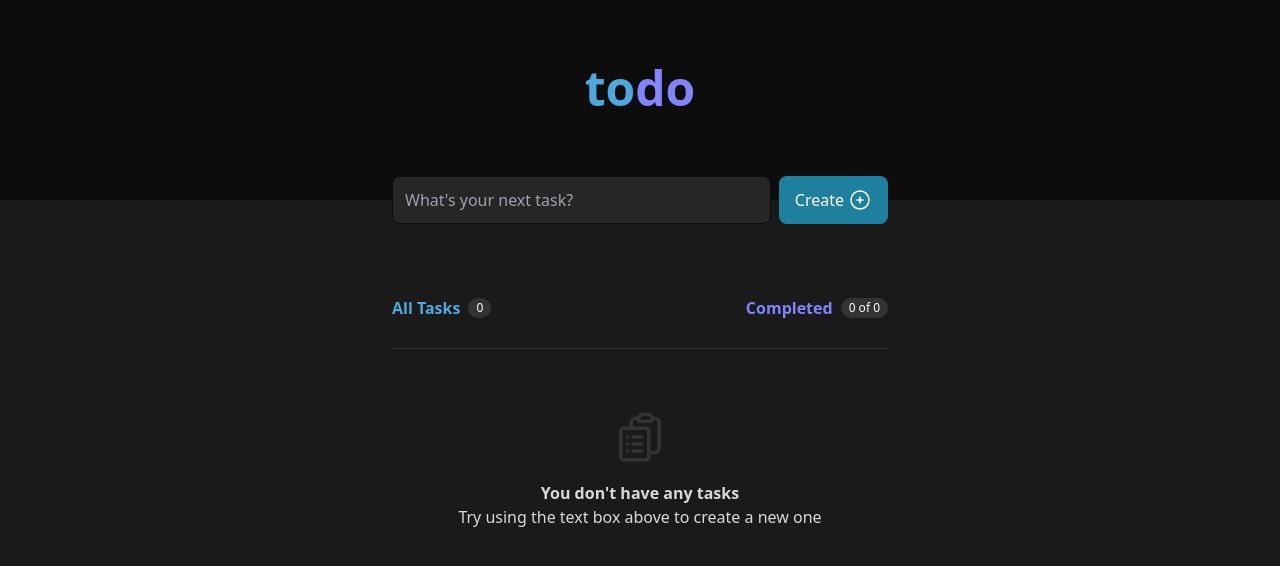
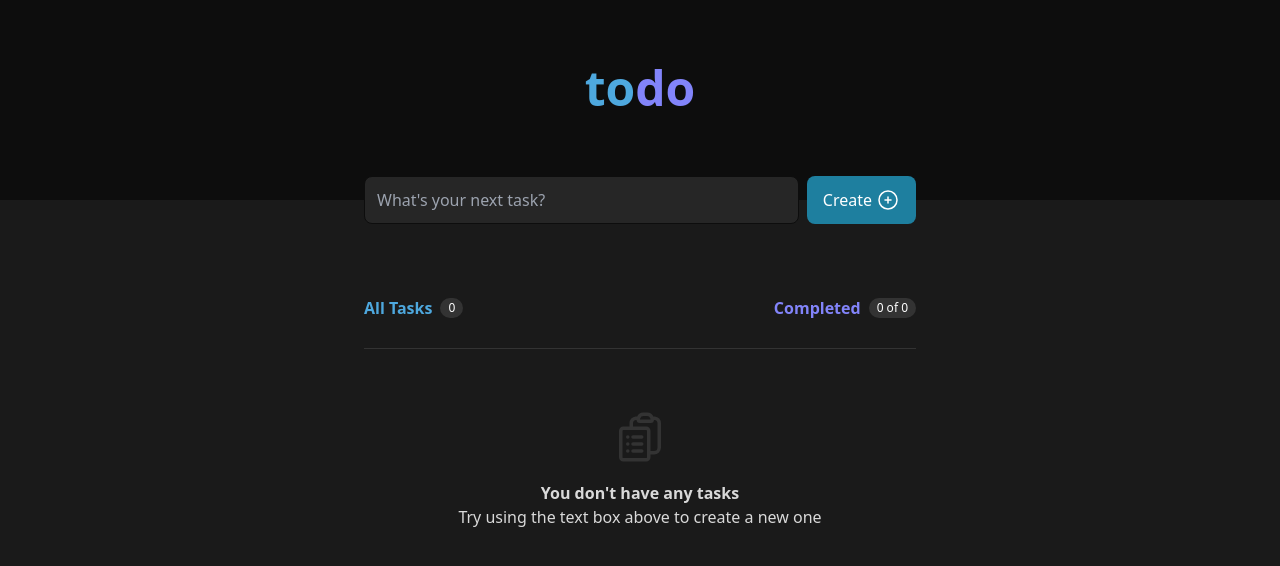
Before and after one commit to CharlesEkkel/my-todo, a React (Vite) app: page / in a window 1280 px wide. Shown: the top 566 px of the page. Built offline with nearby package versions, Linux system fonts and the light colour scheme.

Commit message:
fix: slight styling adjustments

```diff
--- a/src/App.tsx
+++ b/src/App.tsx
@@ -27,7 +27,7 @@ function App() {
           <span className="text-purple">do</span>
         </h1>
       </header>
-      <main className="flex flex-col gap-2 px-2 mx-auto max-w-lg">
+      <main className="flex flex-col gap-2 px-3 mx-auto max-w-xl">
         <NewTask createTask={addTask} />
         <section
           id="allTasks"
--- a/src/components/EmptyPage.tsx
+++ b/src/components/EmptyPage.tsx
@@ -1,5 +1,5 @@
 export const EmptyPage = () => (
-  <div className="flex flex-col items-center text-grey200">
+  <div className="flex flex-col items-center text-center text-grey200">
     <svg
       xmlns="http://www.w3.org/2000/svg"
       fill="none"
```
